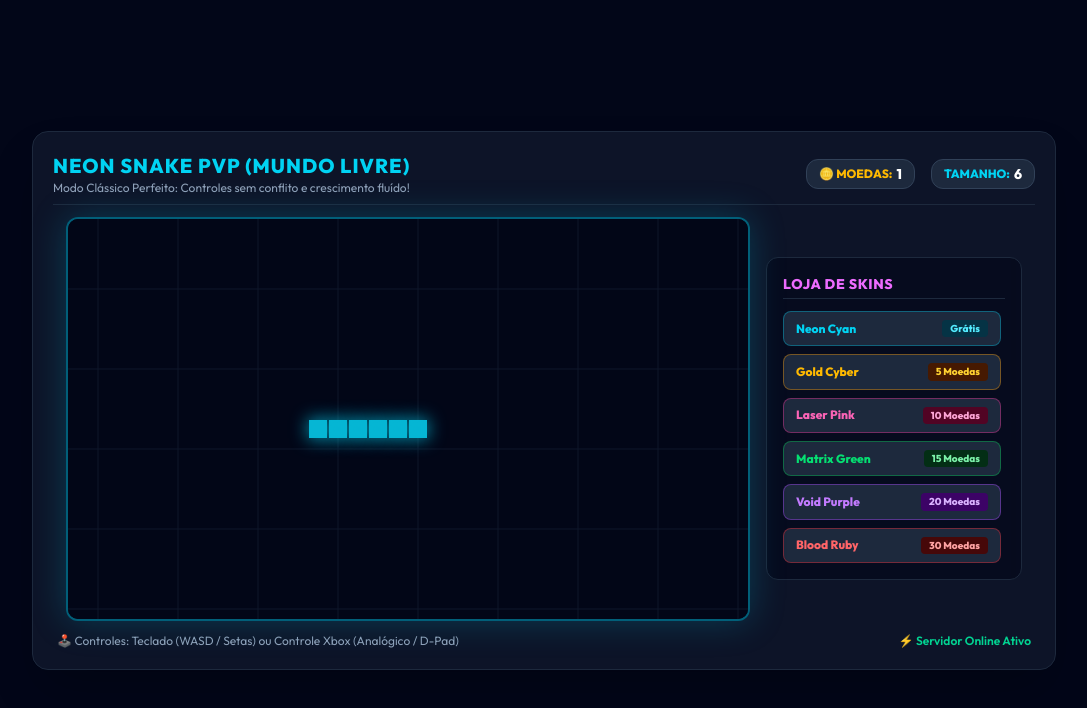
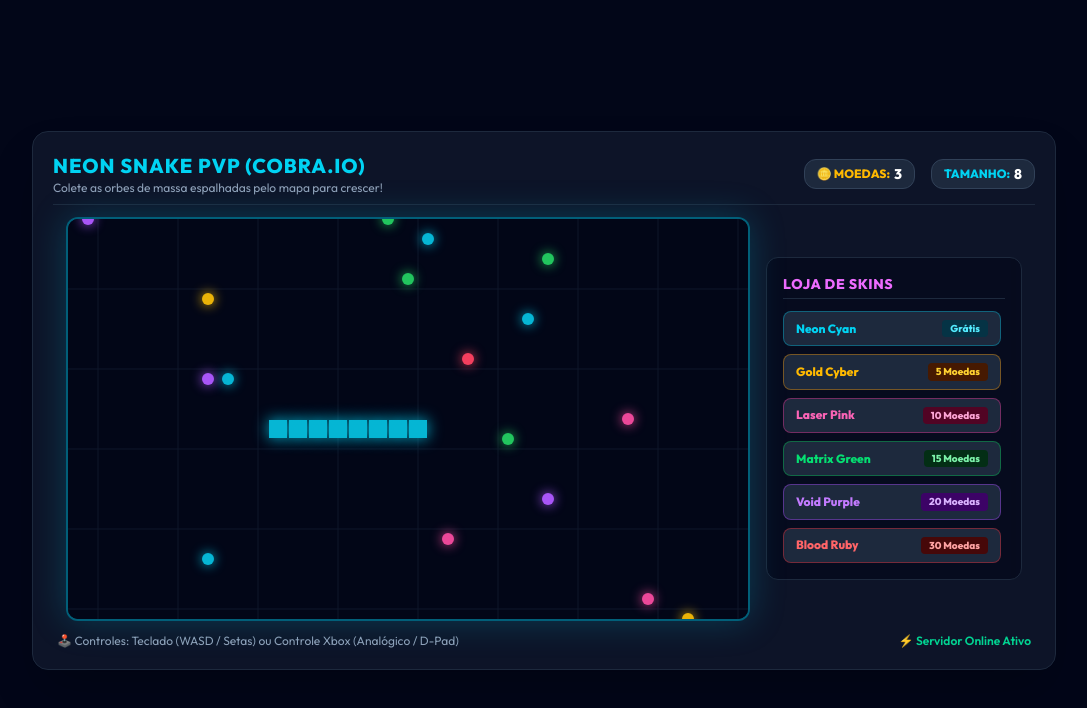
Before and after one commit to tonyyalvess2017-creator/neon-snake, a website: page index.html in a window 1280 px wide. Shown: the whole page, without its empty margins (96-1183 px from the left). Drawn offline with nearby package versions, Linux system fonts and the light colour scheme.

Commit message:
Update index.html

```diff
--- a/index.html
+++ b/index.html
@@ -3,7 +3,7 @@
 <head>
     <meta charset="UTF-8">
     <meta name="viewport" content="width=device-width, initial-scale=1.0">
-    <title>Neon Snake Arena - Mundo Infinito & PvP</title>
+    <title>Neon Snake Arena - Mundo Infinito & PvP (Cobra.io Style)</title>
     <!-- Tailwind CSS -->
     <script src="https://cdn.jsdelivr.net/npm/@tailwindcss/browser@4"></script>
     <!-- Socket.io -->
@@ -20,8 +20,8 @@
         <!-- Header -->
         <div class="flex justify-between w-full items-center mb-3 border-b border-slate-800 pb-2">
             <div>
-                <h1 class="text-xl font-extrabold tracking-wider text-cyan-400">NEON SNAKE PVP (MUNDO LIVRE)</h1>
-                <p class="text-xs text-slate-400">Modo Clássico Perfeito: Controles sem conflito e crescimento fluído!</p>
+                <h1 class="text-xl font-extrabold tracking-wider text-cyan-400">NEON SNAKE PVP (COBRA.IO)</h1>
+                <p class="text-xs text-slate-400">Colete as orbes de massa espalhadas pelo mapa para crescer!</p>
             </div>
             <div class="flex gap-4">
                 <div class="bg-slate-800 px-3 py-1 rounded-xl border border-slate-700 text-xs font-bold text-amber-400 flex items-center gap-1">
@@ -74,7 +74,7 @@
         </div>
     </div>
 
-    <!-- Lógica Definitiva do Jogo -->
+    <!-- Lógica Atualizada (Orbes Estilo Cobra.io) -->
     <script>
         const canvas = document.getElementById("gameCanvas");
         const ctx = canvas.getContext("2d");
@@ -99,14 +99,28 @@
 
         let dx = GRID_SIZE;
         let dy = 0;
-        let proximaDirecao = { dx: GRID_SIZE, dy: 0 }; // Buffer de segurança para evitar bugs de input
-        let controleNeutro = true; // Impede repetição fantasma do analógico
+        let proximaDirecao = { dx: GRID_SIZE, dy: 0 };
+        let controleNeutro = true;
 
         let moedasCount = 0;
         let minhaCor = "#06b6d4";
+        let outrosJogadores = {};
 
-        let comida = { x: 1350, y: 1250, cor: "#f43f5e" };
-        let outrosJogadores = {};
+        // Geração de centenas de orbes de massa espalhadas pelo mapa (Estilo Slither/Cobra.io)
+        let orbesMassa = [];
+        const TOTAL_ORBES = 300;
+        const coresOrbes = ["#f43f5e", "#eab308", "#06b6d4", "#a855f7", "#22c55e", "#ec4899"];
+
+        function gerarOrbesIniciais() {
+            for (let i = 0; i < TOTAL_ORBES; i++) {
+                orbesMassa.push({
+                    x: Math.floor(Math.random() * (MAP_WIDTH / GRID_SIZE)) * GRID_SIZE,
+                    y: Math.floor(Math.random() * (MAP_HEIGHT / GRID_SIZE)) * GRID_SIZE,
+                    cor: coresOrbes[Math.floor(Math.random() * coresOrbes.length)]
+                });
+            }
+        }
+        gerarOrbesIniciais();
 
         function mudarSkin(corHex, custo) {
             if (moedasCount >= custo) {
@@ -118,15 +132,13 @@
             }
         }
 
-        // Função segura para mudar direção sem quebrar as regras da cobrinha
         function mudarDirecao(novoDx, novoDy) {
-            // Impede a cobra de voltar direto para dentro do próprio pescoço
             if (novoDx !== -dx || novoDy !== -dy) {
                 proximaDirecao = { dx: novoDx, dy: novoDy };
             }
         }
 
-        // Eventos de Teclado
+        // Teclado
         window.addEventListener("keydown", (e) => {
             const key = e.key;
             if (key === "ArrowUp" || key === "w" || key === "W") mudarDirecao(0, -GRID_SIZE);
@@ -135,7 +147,7 @@
             if (key === "ArrowRight" || key === "d" || key === "D") mudarDirecao(GRID_SIZE, 0);
         });
 
-        // Leitura de Controle Xbox com trava de neutro (evita travamentos)
+        // Controle Xbox
         function lerControleXbox() {
             const gamepads = navigator.getGamepads ? navigator.getGamepads() : [];
             if (!gamepads[0]) return;
@@ -143,10 +155,10 @@
 
             const eixoX = gp.axes[0];
             const eixoY = gp.axes[1];
-            const deadzone = 0.5; // Zona morta maior para evitar qualquer toque acidental
+            const deadzone = 0.5;
 
             if (Math.abs(eixoX) < deadzone && Math.abs(eixoY) < deadzone) {
-                controleNeutro = true; // Liberado para o próximo comando
+                controleNeutro = true;
             }
 
             if (controleNeutro && (Math.abs(eixoX) > deadzone || Math.abs(eixoY) > deadzone)) {
@@ -160,7 +172,6 @@
                 controleNeutro = false;
             }
 
-            // D-Pad do Xbox (Botões direcionais)
             if (gp.buttons[12] && gp.buttons[12].pressed) mudarDirecao(0, -GRID_SIZE);
             if (gp.buttons[13] && gp.buttons[13].pressed) mudarDirecao(0, GRID_SIZE);
             if (gp.buttons[14] && gp.buttons[14].pressed) mudarDirecao(-GRID_SIZE, 0);
@@ -174,13 +185,11 @@
         function atualizar() {
             lerControleXbox();
 
-            // Aplica a direção armazenada no buffer com segurança
             dx = proximaDirecao.dx;
             dy = proximaDirecao.dy;
 
             const cabeca = { x: snake[0].x + dx, y: snake[0].y + dy };
 
-            // Limites das bordas do mapa gigante
             if (cabeca.x < 0) cabeca.x = MAP_WIDTH - GRID_SIZE;
             if (cabeca.x >= MAP_WIDTH) cabeca.x = 0;
             if (cabeca.y < 0) cabeca.y = MAP_HEIGHT - GRID_SIZE;
@@ -188,23 +197,29 @@
 
             snake.unshift(cabeca);
 
-            // Verificar se comeu a comida
-            let comeu = Math.abs(cabeca.x - comida.x) < GRID_SIZE && Math.abs(cabeca.y - comida.y) < GRID_SIZE;
-            if (comeu) {
-                moedasCount += 1;
-                moedasEl.innerText = moedasCount;
-                tamanhoEl.innerText = snake.length;
+            // Verificar colisão com as várias orbes de massa espalhadas
+            let comeuOrbe = false;
+            for (let i = orbesMassa.length - 1; i >= 0; i--) {
+                let o = orbesMassa[i];
+                if (Math.abs(cabeca.x - o.x) < GRID_SIZE && Math.abs(cabeca.y - o.y) < GRID_SIZE) {
+                    comeuOrbe = true;
+                    moedasCount += 1;
+                    moedasEl.innerText = moedasCount;
 
-                // Reposicionar comida alinhada ao grid
-                comida.x = Math.floor(Math.random() * (MAP_WIDTH / GRID_SIZE)) * GRID_SIZE;
-                comida.y = Math.floor(Math.random() * (MAP_HEIGHT / GRID_SIZE)) * GRID_SIZE;
-            } else {
-                snake.pop(); // Remove a cauda se não comeu (crescimento correto)
+                    // Reposiciona a orbe comida em outro lugar aleatório do mapa (Mantém o fluxo constante)
+                    orbesMassa[i].x = Math.floor(Math.random() * (MAP_WIDTH / GRID_SIZE)) * GRID_SIZE;
+                    orbesMassa[i].y = Math.floor(Math.random() * (MAP_HEIGHT / GRID_SIZE)) * GRID_SIZE;
+                    orbesMassa[i].cor = coresOrbes[Math.floor(Math.random() * coresOrbes.length)];
+                    break; // Come uma por vez por frame
+                }
+            }
+
+            if (!comeuOrbe) {
+                snake.pop(); // Mantém o tamanho se não comeu
             }
 
             tamanhoEl.innerText = snake.length;
 
-            // Sincronizar dados com o servidor online
             socket.emit("player_sync", { x: cabeca.x, y: cabeca.y, corpo: snake, cor: minhaCor });
         }
 
@@ -234,15 +249,18 @@
             ctx.lineWidth = 4;
             ctx.strokeRect(0, 0, MAP_WIDTH, MAP_HEIGHT);
 
-            // Desenhar Comida
-            ctx.shadowBlur = 18;
-            ctx.shadowColor = comida.cor;
-            ctx.fillStyle = comida.cor;
-            ctx.beginPath();
-            ctx.arc(comida.x + GRID_SIZE/2, comida.y + GRID_SIZE/2, 8, 0, Math.PI * 2);
-            ctx.fill();
+            // Desenhar todas as Orbes de Massa (Estilo Cobra.io)
+            for (let o of orbesMassa) {
+                ctx.shadowBlur = 12;
+                ctx.shadowColor = o.cor;
+                ctx.fillStyle = o.cor;
+                ctx.beginPath();
+                ctx.arc(o.x + GRID_SIZE/2, o.y + GRID_SIZE/2, 6, 0, Math.PI * 2);
+                ctx.fill();
+            }
 
             // Desenhar Minha Cobra
+            ctx.shadowBlur = 15;
             ctx.shadowColor = minhaCor;
             ctx.fillStyle = minhaCor;
             for (let parte of snake) {
@@ -265,9 +283,8 @@
             ctx.restore();
         }
 
-        // Game Loop Clássico Estável (Velocidade ajustada de passo a passo)
         let ultimoTempo = 0;
-        const velocidadeJogo = 100; // Milissegundos por movimento da cobra
+        const velocidadeJogo = 100;
 
         function loop(tempoAtual) {
             if (!ultimoTempo) ultimoTempo = tempoAtual;
```
